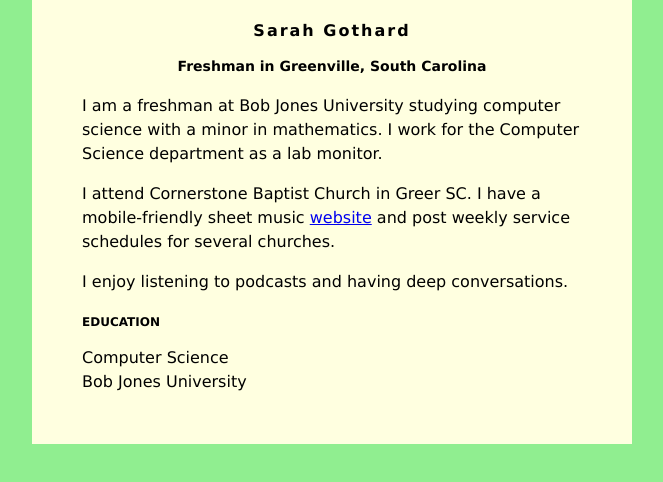
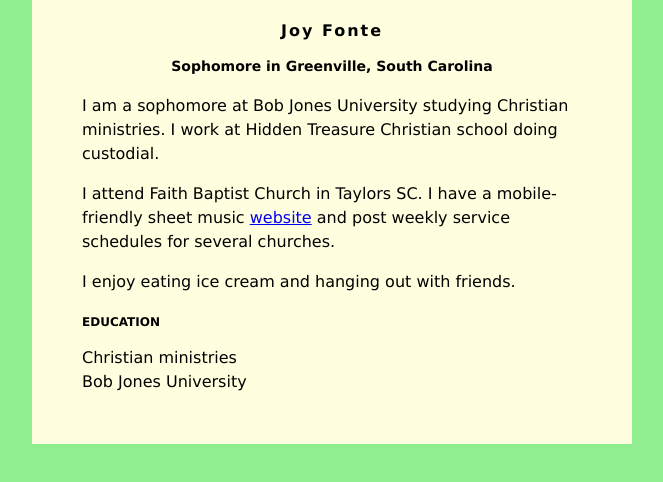
Before and after one commit to jfont337/jfont337.github.io, a plain HTML site: page index.html in a window 1280 px wide. Shown: the whole page, without its empty margins (308-971 px from the left). Drawn offline with Linux system fonts and the light colour scheme.

Commit message:
Update index.html

```diff
--- a/index.html
+++ b/index.html
@@ -30,21 +30,21 @@ h3 {
 </head>
 <body>
     <div id="content">
-        <h1>Sarah Gothard</h1>
-        <h2>Freshman in Greenville, South Carolina</h2>
+        <h1>Joy Fonte</h1>
+        <h2>Sophomore in Greenville, South Carolina</h2>
 
-         <p>I am a freshman at Bob Jones University studying computer science with a minor in
-            mathematics. I work for the Computer Science department as a lab monitor.</p>
+         <p>I am a sophomore at Bob Jones University studying Christian ministries.
+          I work at Hidden Treasure Christian school doing custodial.</p>
          <p>
-            I attend Cornerstone Baptist Church in Greer SC. I have a mobile-friendly
+            I attend Faith Baptist Church in Taylors SC. I have a mobile-friendly
             sheet music <a href="https://mobilehymns.org/">website</a> and post weekly service
             schedules for several churches.
          </p>
          <p>
-            I enjoy listening to podcasts and having deep conversations.
+            I enjoy eating ice cream and hanging out with friends.
          </p>
         <h3>EDUCATION</h3>
-        Computer Science<br />
+        Christian ministries<br />
         Bob Jones University
     </div>
 
```
